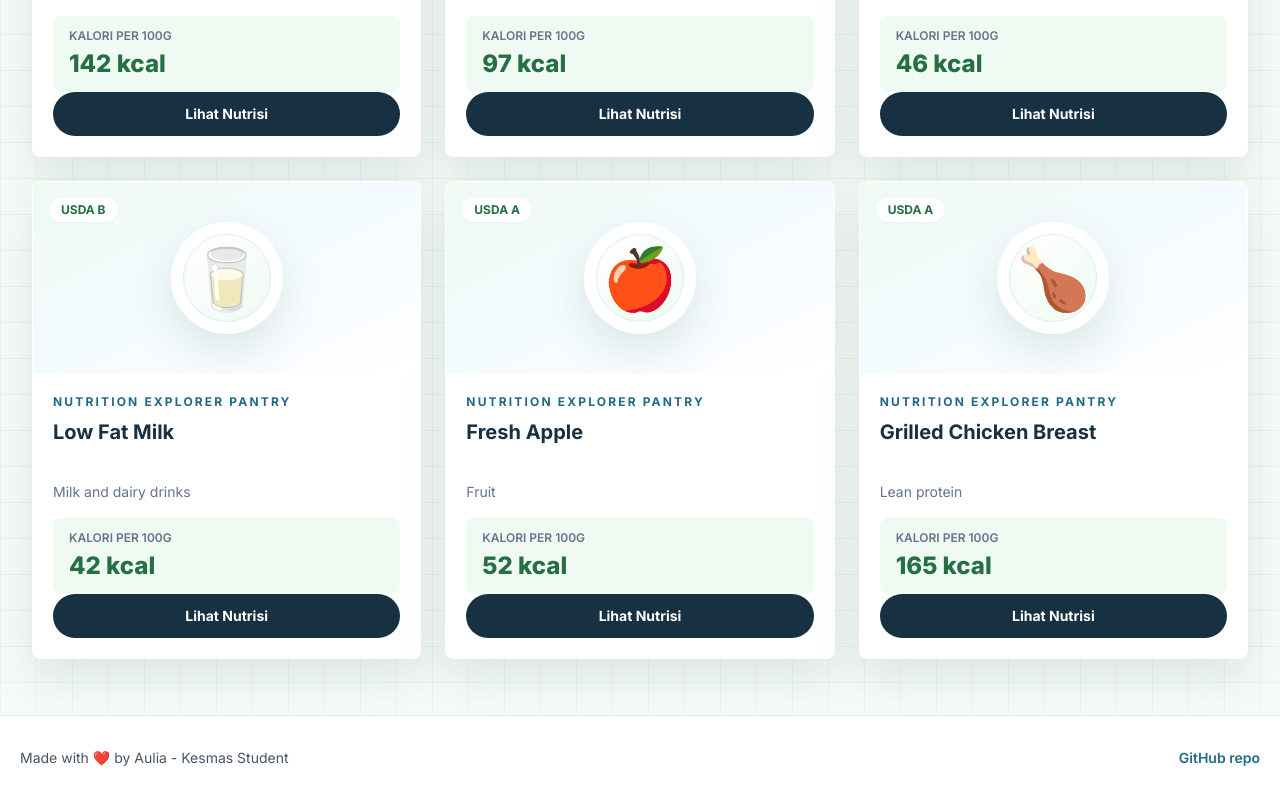
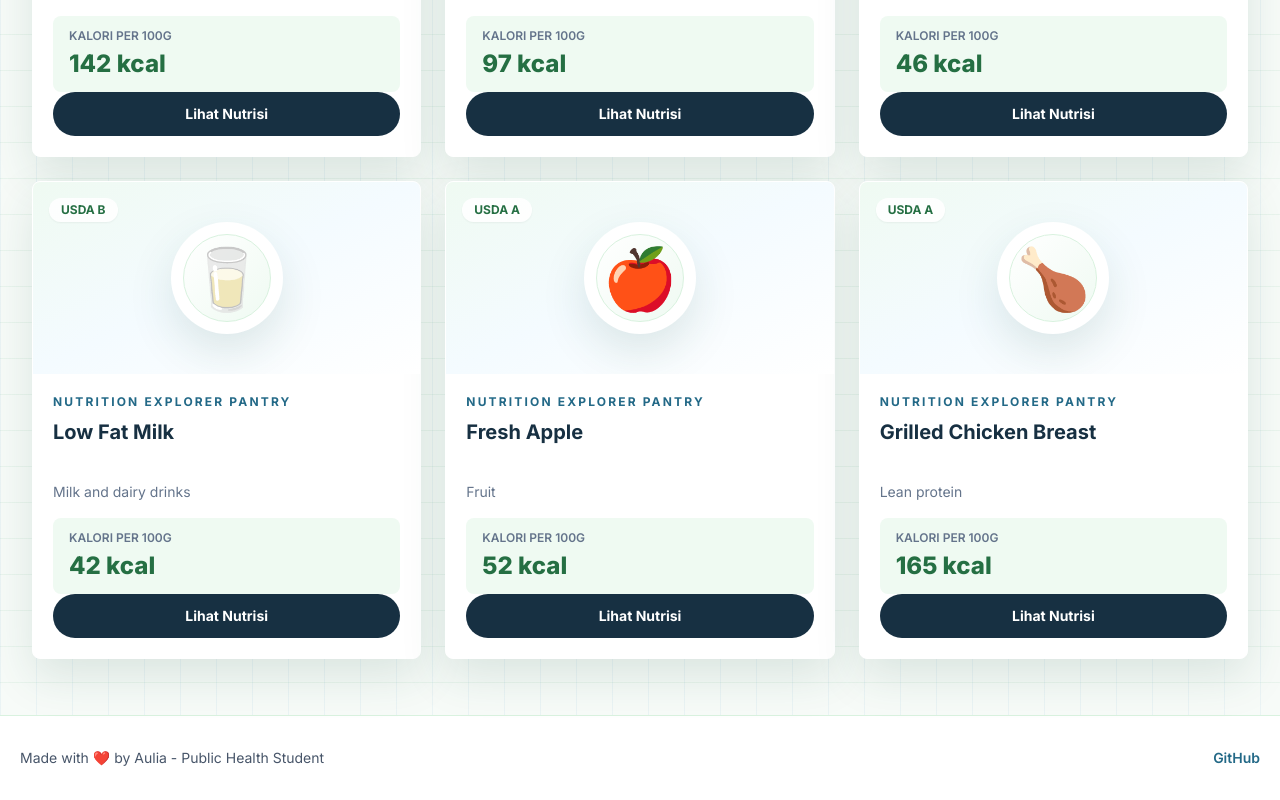
Before and after one commit to auliamutiaraa/Nutrition-Explorer-Midterm-exam-FE, a React (Vite) app: page / in a window 1280 px wide. Shown: the part 1125-1925 px from the top of the page. Built offline with nearby package versions, Linux system fonts and the light colour scheme; no server answers.

Commit message:
nutrition explorer

```diff
--- a/src/components/Footer.jsx
+++ b/src/components/Footer.jsx
@@ -2,14 +2,14 @@ export default function Footer() {
   return (
     <footer id="contact" className="border-t border-leaf-100 bg-white px-5 py-8">
       <div className="mx-auto flex max-w-7xl flex-col gap-3 text-sm text-slate-600 sm:flex-row sm:items-center sm:justify-between">
-        <p>Made with {"\u2764\uFE0F"} by Aulia - Kesmas Student</p>
+        <p>Made with {"\u2764\uFE0F"} by Aulia - Public Health Student</p>
         <a
-          href="https://github.com/"
+          href="https://github.com/auliamutiaraa/Nutrition-Explorer-Midterm-exam-FE.git"
           target="_blank"
           rel="noreferrer"
           className="font-semibold text-mist-700 transition-colors duration-300 hover:text-leaf-700"
         >
-          GitHub repo
+          GitHub
         </a>
       </div>
     </footer>
```
